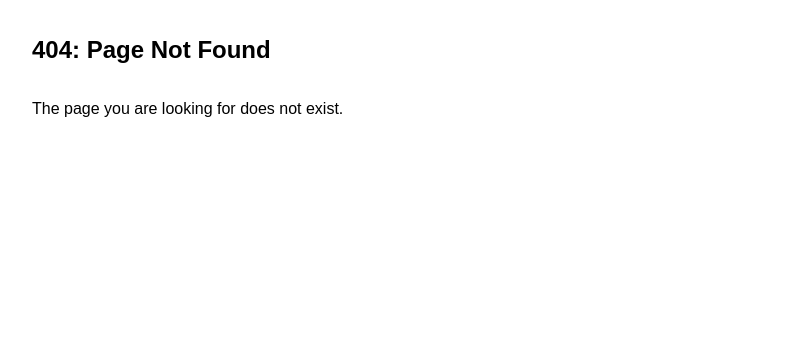
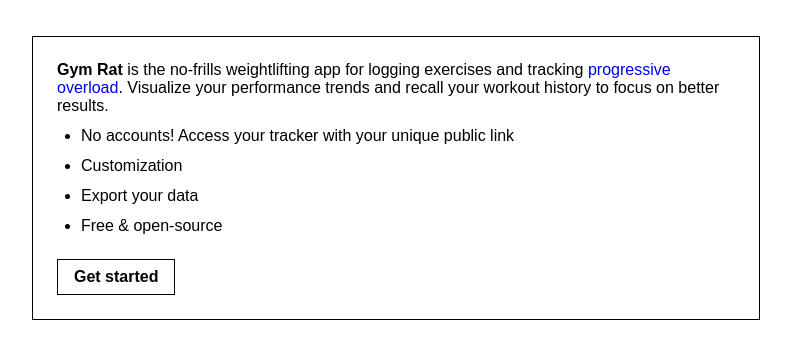
Before and after one commit to tsaruggan/gym-rat, a Next.js app: page / in a window 1280 px wide. Before the commit this address had no page. Shown: the top 358 px of the page, without its empty margins (244-1035 px from the left). Built offline with nearby package versions, Linux system fonts and the light colour scheme; no server answers.

Commit message:
onboarding

```diff
--- a/package.json
+++ b/package.json
@@ -17,6 +17,7 @@
     "express-rate-limit": "^7.5.0",
     "firebase": "^11.1.0",
     "geist": "^1.3.1",
+    "nanoid": "^5.0.9",
     "next": "15.0.3",
     "primeicons": "^7.0.0",
     "primereact": "^10.8.5",
--- /dev/null
+++ b/src/components/BlockLoader.js
@@ -0,0 +1,20 @@
+import React, { useState, useEffect } from "react";
+
+export default function BlockLoader(props) {
+    const blocks = ['⣾', '⣽', '⣻', '⢿', '⡿', '⣟', '⣯', '⣷'];
+    const [index, setIndex] = useState(0);
+
+    useEffect(() => {
+        const interval = setInterval(() => {
+            setIndex((prevIndex) => (prevIndex + 1) % blocks.length);
+        }, 100);
+
+        return () => clearInterval(interval);
+    }, [blocks.length]);
+
+    return (
+        <span>
+            {blocks[index]}
+        </span>
+    );
+};
--- a/src/components/UserProvider.js
+++ b/src/components/UserProvider.js
@@ -1,5 +1,6 @@
 import { createContext, useState, useEffect, useContext } from 'react';
 import { useRouter } from 'next/router';
+import BlockLoader from './BlockLoader';
 
 const UserContext = createContext();
 
@@ -100,22 +101,3 @@
 };
 
 export const useUser = () => useContext(UserContext);
-
-function BlockLoader(props) {
-    const blocks = ['⣾', '⣽', '⣻', '⢿', '⡿', '⣟', '⣯', '⣷'];
-    const [index, setIndex] = useState(0);
-
-    useEffect(() => {
-        const interval = setInterval(() => {
-            setIndex((prevIndex) => (prevIndex + 1) % blocks.length);
-        }, 100);
-
-        return () => clearInterval(interval);
-    }, [blocks.length]);
-
-    return (
-        <span>
-            {blocks[index]}
-        </span>
-    );
-};
--- a/src/pages/[userId]/index.js
+++ b/src/pages/[userId]/index.js
@@ -9,7 +9,7 @@
 import { useUser } from "@/components/UserProvider";
 import styles from "@/styles/Home.module.css";
 
-export default function Home() {
+export default function Main() {
   const router = useRouter();
   const { userId } = router.query;
   const [loading, setLoading] = useState(true);
--- /dev/null
+++ b/src/pages/index.js
@@ -0,0 +1,103 @@
+import React, { useState, useEffect } from "react";
+import styles from "@/styles/Home.module.css";
+import { createUser } from "@/utils/firebase";
+import { Button } from "primereact/button";
+import BlockLoader from "@/components/BlockLoader";
+import Link from "next/link";
+
+export default function Home() {
+    const [userId, setUserId] = useState(null);
+    const [loading, setLoading] = useState(false);
+    const handleGetStarted = async () => {
+        setLoading(true);
+        const id = await createUser();
+        setUserId(id);
+        setLoading(false);
+    };
+
+    const renderGetStarted = () => {
+        return (
+            <div className={styles.getStartedContainer}>
+                <p>
+                    <b>Gym Rat</b> is the no-frills weightlifting app for logging exercises and tracking <a className={styles.poLink} href="https://youtu.be/k0J8URJfUTg?si=CizbI75PyUbOs4BJ" target="_blank">progressive overload</a>. Visualize your performance trends and recall your workout history to focus on better results.
+                </p>
+
+                <ul style={{ paddingLeft: '24px' }} >
+                    <li style={{ marginTop: '12px' }}>No accounts! Access your tracker with your unique public link</li>
+                    <li style={{ marginTop: '12px' }}>Customization</li>
+                    <li style={{ marginTop: '12px' }}>Export your data</li>
+                    <li style={{ marginTop: '12px' }}>Free & open-source</li>
+                </ul>
+
+                {!userId &&
+                    <div style={{ display: 'flex', gap: '24px', alignItems: 'center', marginTop: '24px' }}>
+                        <Button
+                            onClick={handleGetStarted}
+                            className={styles.getStartedButton}
+                            disabled={loading}
+                        >
+                            Get started
+                        </Button>
+                        {loading && <BlockLoader />}
+                    </div>
+                }
+            </div>
+        );
+    }
+
+    const renderOnboarding = () => {
+        return (
+            <div className={styles.onboardingContainer}>
+                <p>Your link is ready to go!</p>
+                <ul style={{ paddingLeft: '12px' }}>
+                    <li style={{ listStyleType: 'none' }}>
+                        📎 <b>Bookmark your link</b> or save it to your notes so you don't lose it.
+                    </li>
+                    <li style={{ listStyleType: 'none', marginTop: '12px' }}>
+                        🪤 <b>Do not share your link</b>; anyone can see and manipulate your data.
+                    </li>
+                    <li style={{ listStyleType: 'none', marginTop: '12px' }}>
+                        📲 <b>Add to your home screen</b> or dock for easy access.
+                    </li>
+                </ul>
+                {renderAppLink()}
+            </div>
+        );
+    }
+
+    const renderAppLink = () => {
+        const domain = window.location.hostname;
+        const port = window.location.port ? `:${window.location.port}` : '';
+        const protocol = 'https://';
+
+        const url = `${protocol}${domain}${port}/${userId}`;
+        const text = `${domain}${port}/${userId}`;
+
+        return (
+            <div style={{ marginTop: '12px', display: 'flex', alignItems: 'center'}}>
+                <Link href={url} className={styles.appLink}>{text}</Link>
+
+                <Button
+                    className={styles.copyAppLinkButton}
+                    style={{ marginLeft: '12px' }}
+                    onClick={() => navigator.clipboard.writeText(url)}
+                >
+                    <i className="pi pi-copy"></i>
+                </Button>
+            </div>
+        )
+
+    }
+
+
+    return (
+        <div className={styles.page}>
+            <main className={styles.main}>
+                <div style={{ margin: '24px', display: "flex", flexDirection: "column", gap: '12px' }}>
+                    {renderGetStarted()}
+                    {userId && renderOnboarding()}
+                </div>
+            </main>
+        </div>
+    );
+}
--- a/src/styles/Home.module.css
+++ b/src/styles/Home.module.css
@@ -431,3 +431,94 @@
   border-color: yellowgreen;
   background-color: rgba(17, 116, 192, 0.3);
 }
+
+.getStartedContainer {
+  padding: 24px;
+  display: flex;
+  flex-direction: column;
+  border: solid 1px;
+  font-size: 16px;
+  /* color: #1E1E1E; */
+}
+
+.getStartedButton {
+  background-color: transparent;
+  color: black;
+  border: solid 1px black;
+  font-weight: bold;
+  font-size: 16px;
+  display: flex;
+  align-items: center;
+  justify-content: center;
+  text-align: center;
+  box-shadow: none;
+  padding: 16px;
+  height: 36px;
+  border-radius: 0;
+}
+
+.getStartedButton:hover {
+  background-color: #1e1e1e05;
+}
+
+.getStartedButton:hover::after {
+  content: "→";
+  margin-left: 8px;
+  transition: margin 0.5s ease-in-out;
+}
+
+.getStartedButton:disabled, .getStartedButton:disabled:hover {
+  background-color: rgba(128, 128, 128, 0.15);
+  color: rgba(128, 128, 128, 0.50);
+  border: solid 0.5px rgba(128, 128, 128, 0.25);
+  font-weight: normal;
+  cursor: not-allowed;
+}
+
+.getStartedButton:disabled::after {
+  content: "";
+  margin-left: 0;
+}
+
+.onboardingContainer {
+  padding: 24px;
+  display: flex;
+  flex-direction: column;
+  gap: 12px;
+  border: solid 1px;
+  font-size: 16px;
+  background: linear-gradient(135deg, #f0f9ff50, #a1c4fd50, #c2e9fb50);
+
+}
+
+.appLink {
+  text-decoration: underline dashed;
+  text-decoration-thickness: 1px;
+  text-underline-offset: 4px;
+}
+
+.appLink:hover {
+  text-decoration: underline wavy;
+  font-weight: bold;
+}
+
+.copyAppLinkButton {
+  font-size: small;
+  background: none;
+  border: solid 1px;
+  padding: 2px;
+  height: 24px;
+  width: 24px;
+  justify-content: space-around;
+  background: transparent;
+}
+
+.copyAppLinkButton:hover {
+  background-color: #f0f0f0;
+  color: #333;
+}
+
+.poLink, .poLink:visited  {
+  color: #0000EE;
+  text-decoration: none;
+}
--- a/src/utils/firebase.js
+++ b/src/utils/firebase.js
@@ -1,5 +1,6 @@
 import { initializeApp } from "firebase/app";
-import { getFirestore, collection, query, onSnapshot, addDoc, doc, getDoc, getDocs, where, updateDoc, deleteDoc } from "firebase/firestore";
+import { getFirestore, collection, query, onSnapshot, addDoc, doc, getDoc, setDoc, where, updateDoc, deleteDoc } from "firebase/firestore";
+import { customAlphabet } from 'nanoid';
 
 // Your web app's Firebase configuration
 const firebaseConfig = {
@@ -55,7 +56,7 @@
 // Log an exercise in the database
 export async function logExercise(userId, exercise) {
     try {
-        const docRef = await addDoc(collection(db, "Exercises"), {...exercise, userId});
+        const docRef = await addDoc(collection(db, "Exercises"), { ...exercise, userId });
     } catch (error) {
         throw new Error("Error:" + error.message);
     }
@@ -80,14 +81,6 @@
         throw new Error("Error:" + error.message);
     }
 };
-
-// Check if a user id exists
-export async function checkUserExists(userId) {
-    const docRef = doc(db, "Users", userId);
-    const docSnap = await getDoc(docRef);
-    const exists = docSnap.exists()
-    return exists;
-}
 
 // Get user by id
 export async function fetchUser(userId) {
@@ -116,3 +109,33 @@
         throw new Error("Error:" + error.message);
     }
 }
+
+// Check if a user id exists
+export async function checkUserExists(userId) {
+    const docRef = doc(db, "Users", userId);
+    const docSnap = await getDoc(docRef);
+    const exists = docSnap.exists()
+    return exists;
+}
+
+// Generate a new user id
+export async function createUser() {
+    try {
+        const nanoidBase32 = customAlphabet('ABCDEFGHIJKLMNOPQRSTUVWXYZ0123456789', 8);
+
+        // Ensure the generated user ID doesn't already exist
+        let exists = true;
+        let id;
+        while (exists) {
+            id = nanoidBase32(); // 8-character Base32 ID
+            exists = await checkUserExists(id);
+        }
+
+        const user = { "id": id, "preferences": { "darkMode": false, "units": "lb" } };
+        const docRef = doc(collection(db, 'Users'), id);
+        await setDoc(docRef, user);
+        return id;
+    } catch (error) {
+        console.error('Error adding document: ', error);
+    }
+}
```
Also changed, not shown: 1 other file (tests, documents, lock files or other folders).
